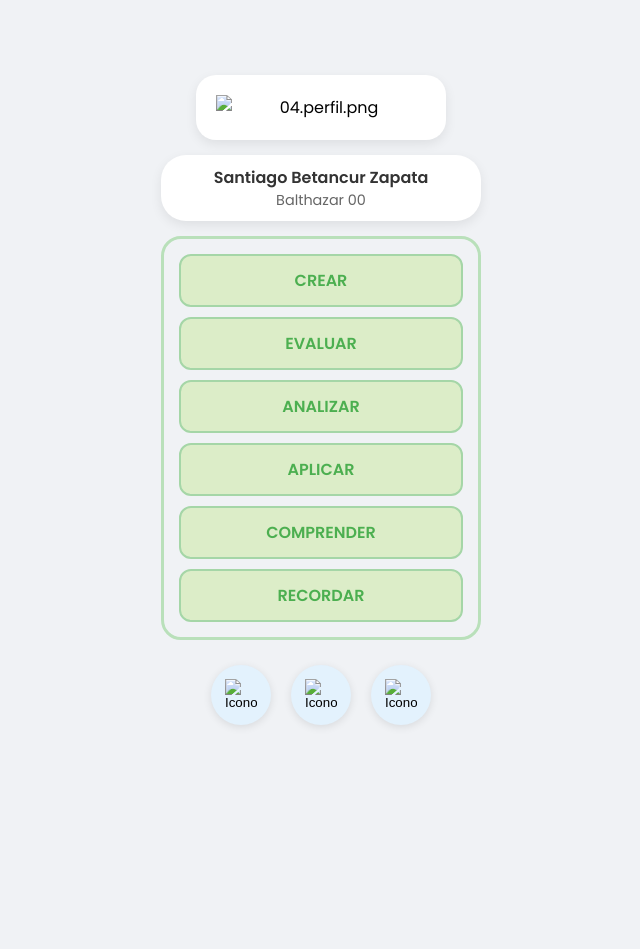
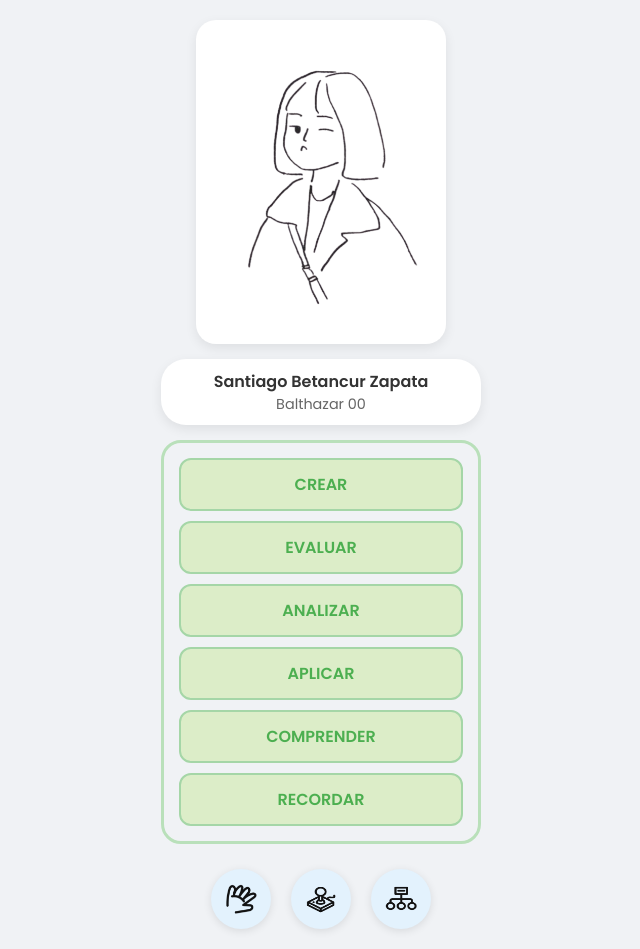
Before and after one commit to zantiago00/juegosserios_V2, a plain HTML site: page index.html in a window 1280 px wide. Shown: the whole page, without its empty margins (319-959 px from the left). Before the commit the page ends 800 px from the top, so only its background shows below. Drawn offline with Linux system fonts and the light colour scheme.

Commit message:
Fix image paths for GitHub Pages

```diff
--- a/index.html
+++ b/index.html
@@ -14,7 +14,7 @@
     <div class="main-container">
 
         <div class="card profile-card">
-            <img src="04.perfil.png" alt="04.perfil.png">
+            <img src="assets/images/04.perfil.png" alt="04.perfil.png">
         </div>
 
         <div class="card info-card">
@@ -33,13 +33,13 @@
 
         <footer class="icon-bar">
             <button class="icon-btn">
-                <img src="02.mano.png" alt="Icono de mano">
+                <img src="assets/images/02.mano.png" alt="Icono de mano">
             </button>
             <button class="icon-btn">
-                <img src="01.joy.png" alt="Icono de joystick">
+                <img src="assets/images/01.joy.png" alt="Icono de joystick">
             </button>
             <button class="icon-btn">
-                <img src="03.ranking.png" alt="Icono de organigrama">
+                <img src="assets/images/03.ranking.png" alt="Icono de organigrama">
             </button>
         </footer>
 
```
